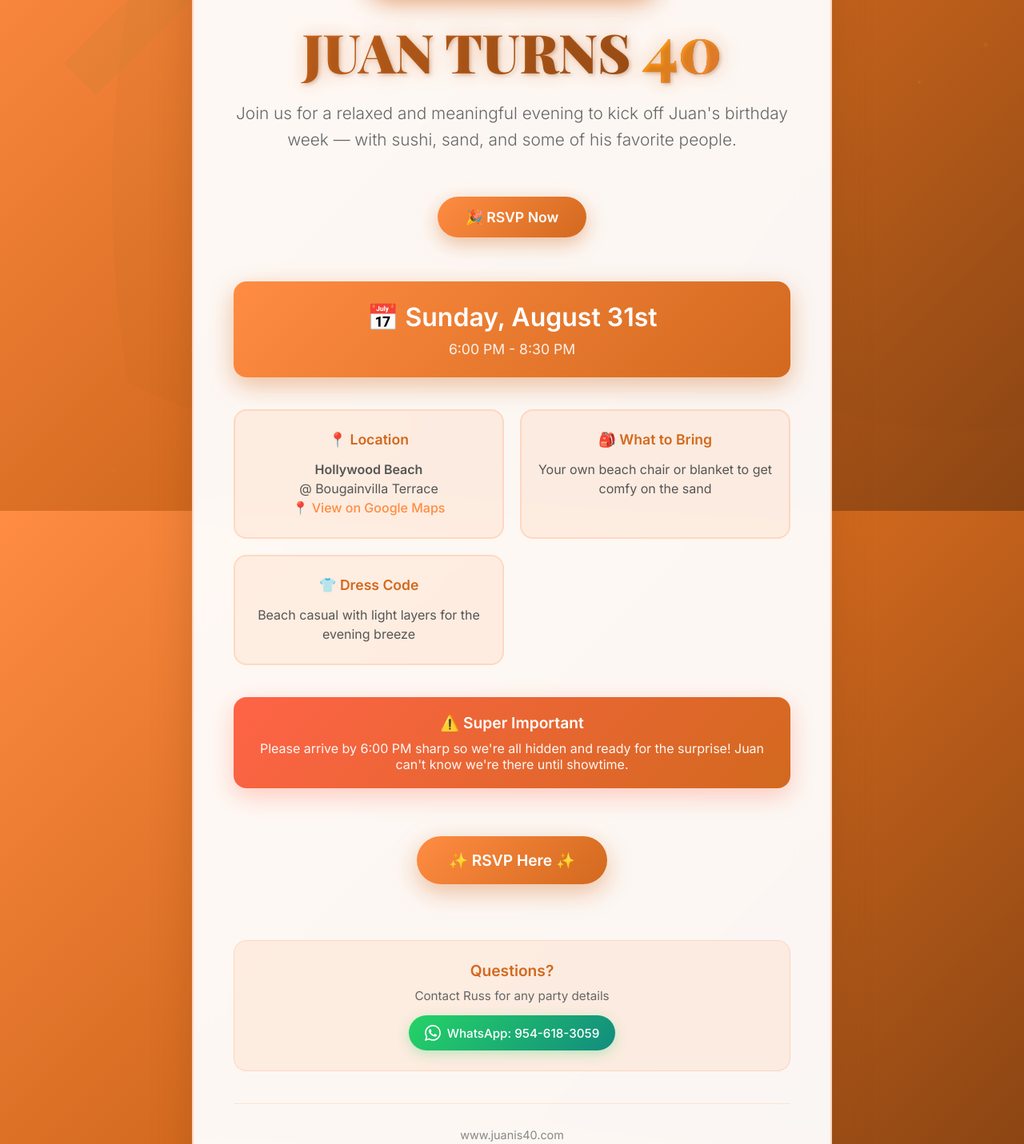
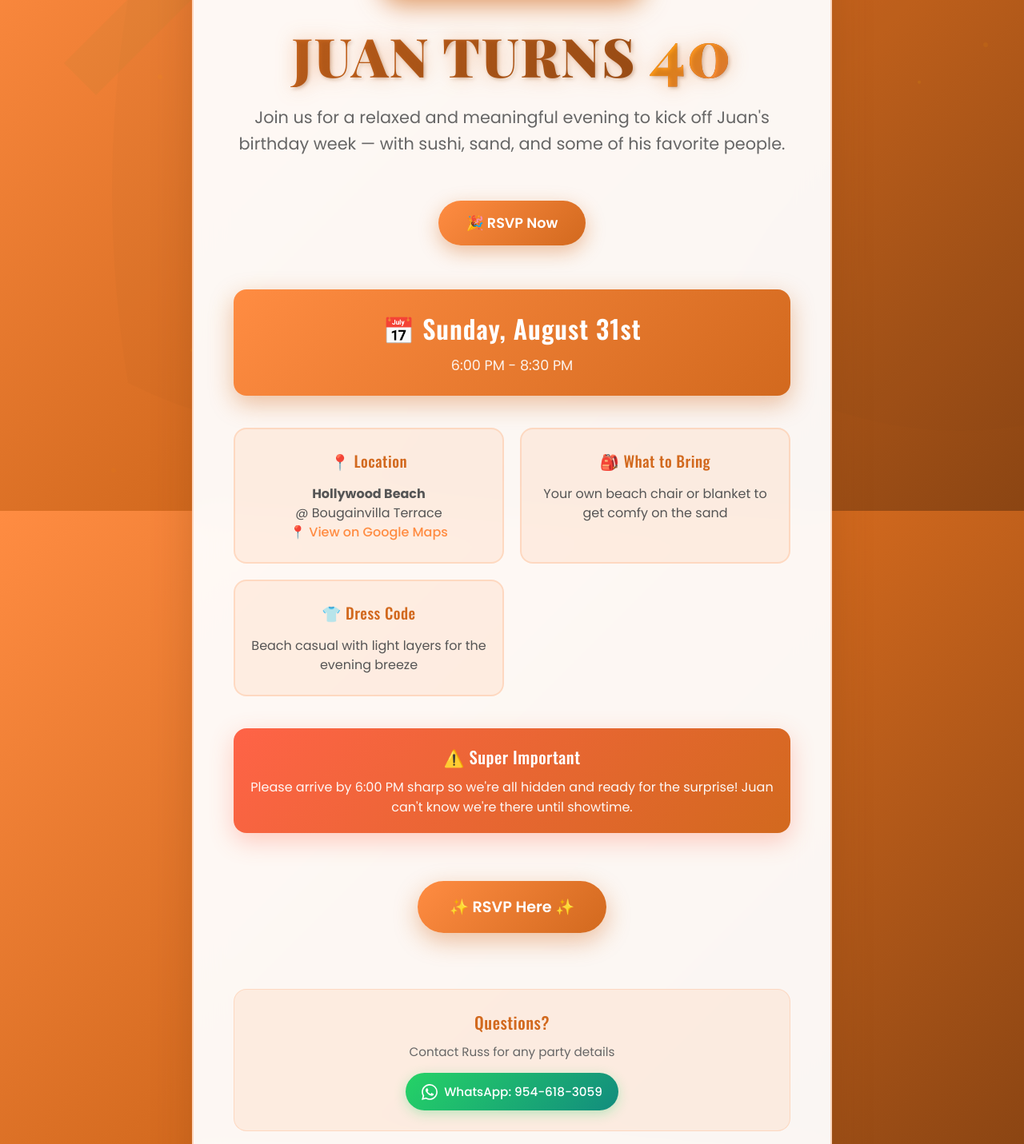
Before and after one commit to mccafferyr/juanis40, a plain HTML site: page index.html in a window 1280 px wide. Shown: the part 161-1592 px from the top of the page at 80% size. Drawn offline with nearby package versions, Linux system fonts and the light colour scheme.

Commit message:
Update index.html

```diff
--- a/index.html
+++ b/index.html
@@ -8,7 +8,7 @@
   <link rel="icon" type="image/png" sizes="32x32" href="https://raw.githubusercontent.com/mccafferyr/juanis40/main/favicon-32x32.png">
   <link rel="icon" type="image/png" sizes="16x16" href="https://raw.githubusercontent.com/mccafferyr/juanis40/main/favicon-16x16.png">
   <link rel="manifest" href="https://raw.githubusercontent.com/mccafferyr/juanis40/main/site.webmanifest">
-  <link href="https://fonts.googleapis.com/css2?family=Playfair+Display:wght@400;700;900&family=Inter:wght@300;400;500;600&display=swap" rel="stylesheet">
+  <link href="https://fonts.googleapis.com/css2?family=Playfair+Display:wght@400;700;900&family=Oswald:wght@300;400;500;600;700&family=Poppins:wght@300;400;500;600;700&display=swap" rel="stylesheet">
   <style>
     * {
       box-sizing: border-box;
@@ -16,7 +16,7 @@
 
     body {
       margin: 0;
-      font-family: 'Inter', sans-serif;
+      font-family: 'Poppins', sans-serif;
       background: linear-gradient(135deg, #ff8c42 0%, #d2691e 50%, #8b4513 100%);
       background-attachment: fixed;
       min-height: 100vh;
@@ -135,13 +135,14 @@
       color: white;
       padding: 12px 30px;
       border-radius: 25px;
+      font-family: 'Oswald', sans-serif;
       font-size: 1.1em;
-      font-weight: 700;
+      font-weight: 600;
       margin-bottom: 25px;
       animation: pulse 2s infinite;
       box-shadow: 0 6px 20px rgba(210, 105, 30, 0.5);
       text-transform: uppercase;
-      letter-spacing: 1px;
+      letter-spacing: 1.5px;
       border: 2px solid rgba(255, 255, 255, 0.3);
     }
 
@@ -168,6 +169,7 @@
       line-height: 1.1;
       animation: titleGlow 3s ease-in-out infinite alternate;
       text-shadow: 2px 2px 4px rgba(139, 69, 19, 0.3);
+      letter-spacing: 2px;
     }
 
     @keyframes titleGlow {
@@ -186,10 +188,11 @@
     }
 
     .subtitle {
+      font-family: 'Poppins', sans-serif;
       font-size: 1.3em;
       color: #666;
       margin-bottom: 30px;
-      font-weight: 300;
+      font-weight: 400;
       line-height: 1.6;
     }
 
@@ -237,8 +240,10 @@
 
     .date-time-card h2 {
       margin: 0 0 10px 0;
+      font-family: 'Oswald', sans-serif;
       font-size: 2em;
-      font-weight: 700;
+      font-weight: 600;
+      letter-spacing: 1px;
     }
 
     .date-time-card p {
@@ -278,8 +283,10 @@
     .info-card h3 {
       margin: 0 0 15px 0;
       color: #d2691e;
-      font-weight: 600;
-      font-size: 1.1em;
+      font-family: 'Oswald', sans-serif;
+      font-weight: 500;
+      font-size: 1.2em;
+      letter-spacing: 0.5px;
     }
 
     .info-card p {
@@ -323,7 +330,10 @@
 
     .important-note h3 {
       margin: 0 0 10px 0;
-      font-size: 1.2em;
+      font-family: 'Oswald', sans-serif;
+      font-size: 1.3em;
+      font-weight: 500;
+      letter-spacing: 0.5px;
     }
 
     .important-note p {
@@ -371,8 +381,10 @@
     .contact-info h3 {
       margin: 0 0 10px 0;
       color: #d2691e;
-      font-size: 1.2em;
-      font-weight: 600;
+      font-family: 'Oswald', sans-serif;
+      font-size: 1.3em;
+      font-weight: 500;
+      letter-spacing: 0.5px;
     }
 
     .contact-info p {
@@ -429,9 +441,10 @@
         font-size: 1.6em;
       }
 
-      .info-grid {
-        grid-template-columns: 1fr;
-      }
+    .rsvp-button, .rsvp-button-early {
+      font-family: 'Oswald', sans-serif;
+      text-transform: uppercase;
+      letter-spacing: 1px;
     }
 
     @media (max-width: 480px) {
```
